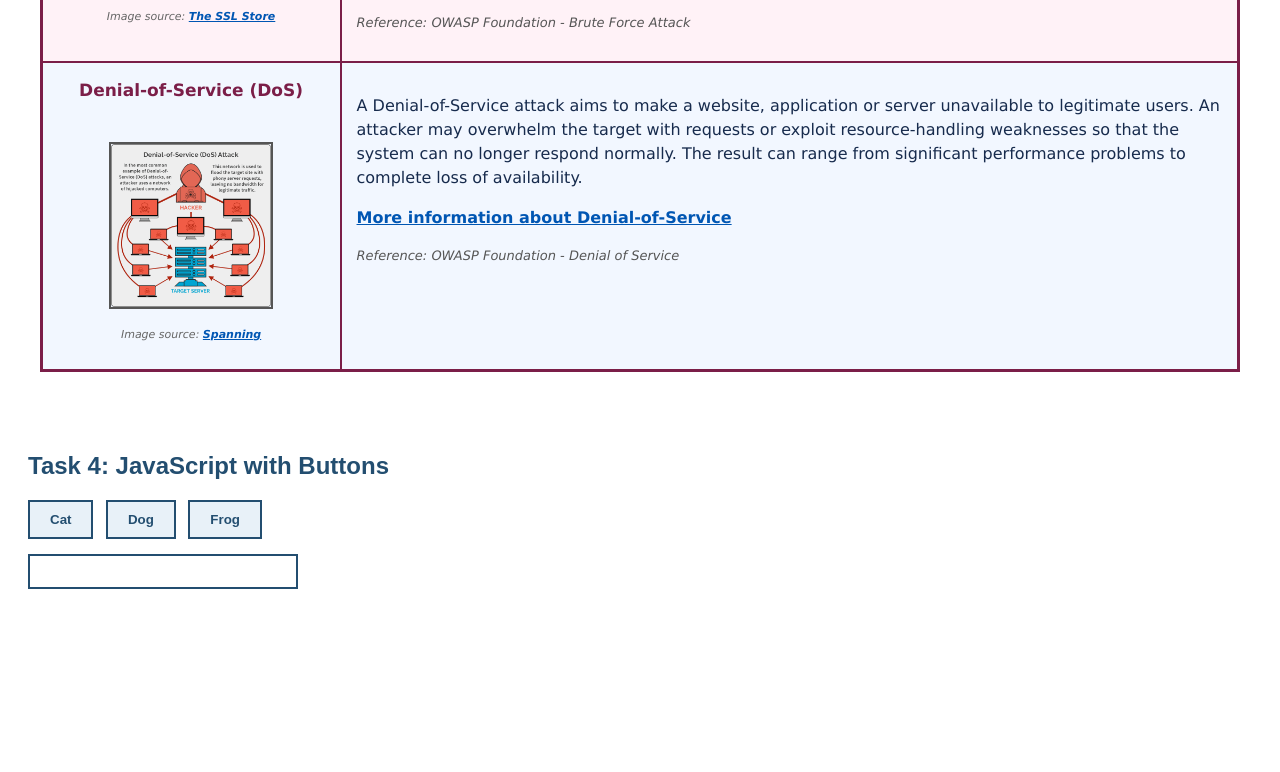
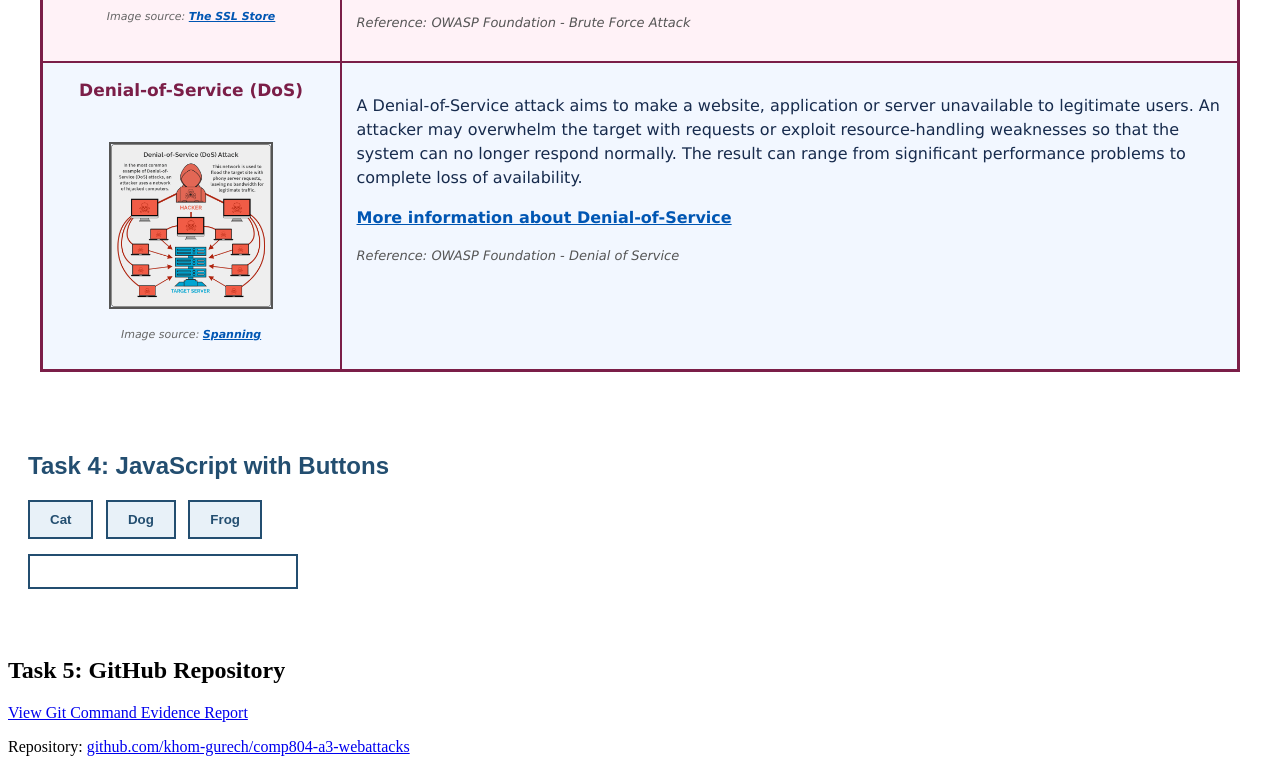
Before and after one commit to khom-gurech/comp804-a3-webattacks, a plain HTML site: page index.html in a window 1280 px wide. Shown: the part 3606-4378 px from the top of the page. Before the commit the page ends 4251 px from the top, so only its background shows below. Drawn offline with Linux system fonts and the light colour scheme.

Commit message:
Task 5: report and repository link added

```diff
--- a/index.html
+++ b/index.html
@@ -667,5 +667,24 @@
         <p id="animalImageSource"></p>
       </div>
     </section>
+
+    <!-- Task 5: GitHub Repository -->
+    <section id="task5">
+      <h2>Task 5: GitHub Repository</h2>
+      <p>
+        <a href="Khom_Gurech_6943159_Task5_Report.pdf" target="_blank"
+          >View Git Command Evidence Report</a
+        >
+      </p>
+      <p>
+        Repository:
+        <a
+          href="https://github.com/khom-gurech/comp804-a3-webattacks"
+          target="_blank"
+        >
+          github.com/khom-gurech/comp804-a3-webattacks
+        </a>
+      </p>
+    </section>
   </body>
 </html>
```
Also changed, not shown: 1 other file.
